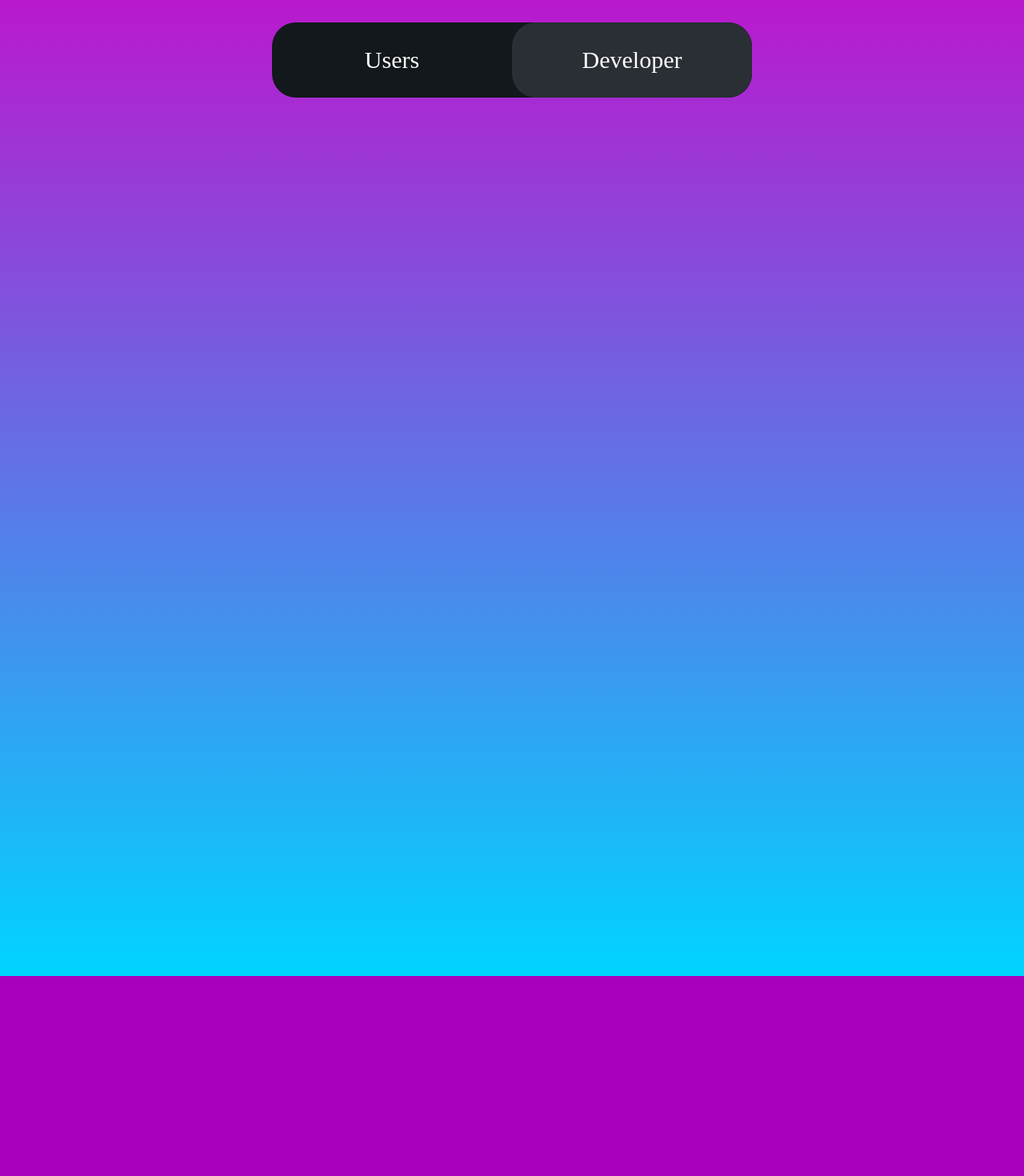
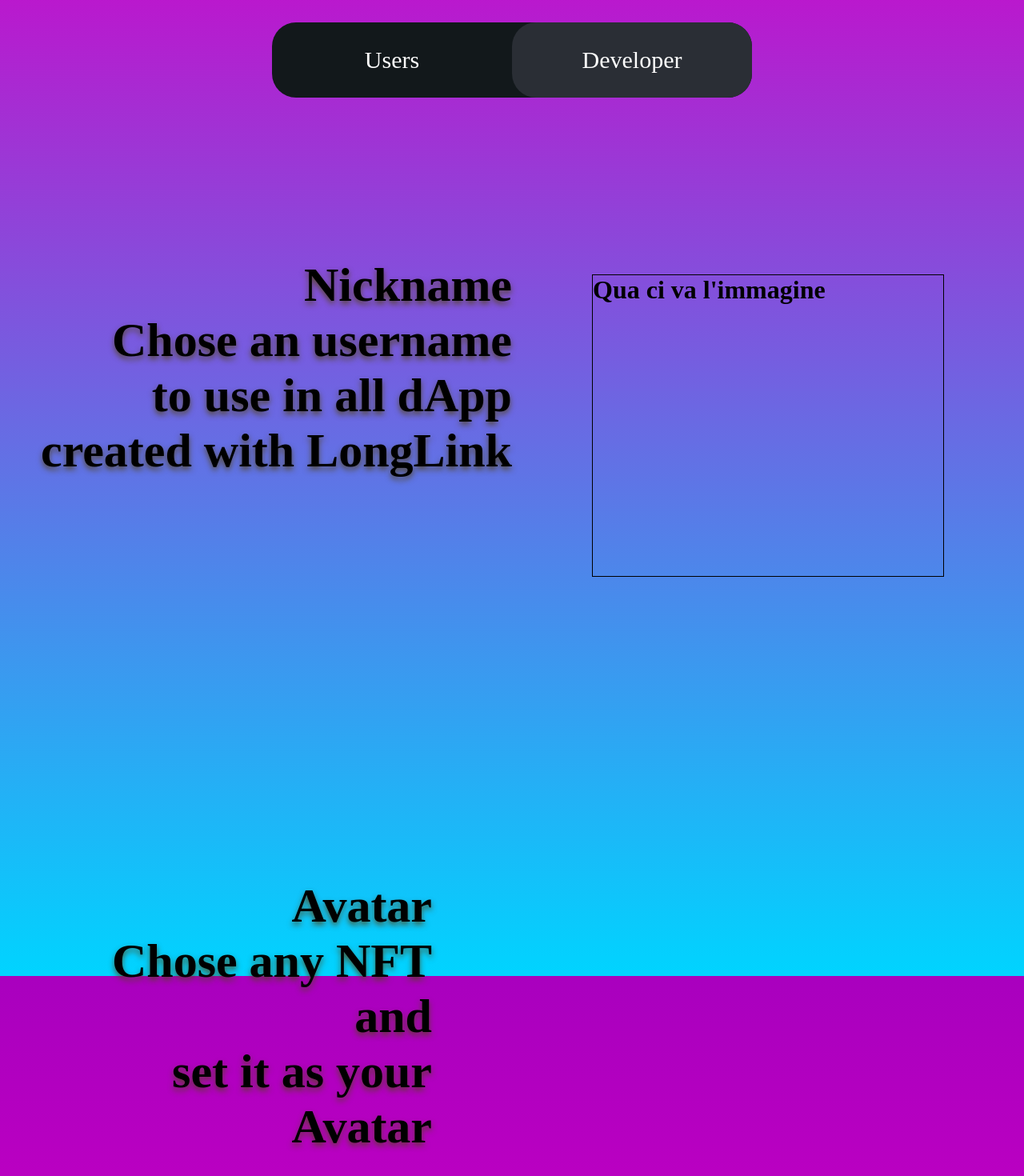
Before and after one commit to XLongLink/Website, a Next.js app: page / in a window 1280 px wide. Shown: the part 780-2250 px from the top of the page at 80% size. Before the commit the page ends 2000 px from the top, so only its background shows below. Built offline with nearby package versions, Linux system fonts and the light colour scheme.

Commit message:
Add User-Developer text
First part of user and developer text added

```diff
--- a/pages/index.tsx
+++ b/pages/index.tsx
@@ -37,13 +37,14 @@ const style: Style = {
     title_image_box: {
         border: "1px solid black",
         height: "100%"
-    }
+    },
 }
 
 // class for switch
 import Box from '@mui/material/Box';
 
 function UserDevSwitch() {
+
     const [active, setActive] = useState(false);
 
     const style_dvs: Style = {
@@ -62,7 +63,7 @@ function UserDevSwitch() {
             display: "inline-grid",
             gridTemplateColumns: "50% 50%",
         },
-        active: {
+        activeSwitch: {
             background: "#2a2e35",
             position: "absolute",
             top: 0,
@@ -92,7 +93,7 @@ function UserDevSwitch() {
                 }}
             >
                 <div style={style_dvs.toggle} onClick={() => toggle()}>
-                    <div style={style_dvs.active} />
+                    <div style={style_dvs.activeSwitch} />
                     <div style={style_dvs.button}>
                         <p style={style_dvs.text}> Users </p>
                         <p style={style_dvs.text}> Developer </p>
@@ -117,6 +118,24 @@ const Home: NextPage = () => {
                 </div>
             </div>
             <UserDevSwitch />
+            <div style={style.div_title}>
+                <div style={style.div_grid_title_left}>
+                    <p style={style.title_font}> Nickname </p>
+                    <p style={style.title_font}> Chose an username </p>
+                    <p style={style.title_font}> to use in all dApp </p>
+                    <p style={style.title_font}> created with LongLink </p>
+
+                </div>
+                <div style={style.div_grid_title_right}>
+                    <h1 style={style.title_image_box}> Qua ci va l'immagine </h1>
+                </div>
+                <div style={style.div_grid_title_right}>
+                    <p style={style.title_font}> Avatar </p>
+                    <p style={style.title_font}> Chose any NFT and </p>
+                    <p style={style.title_font}> set it as your Avatar </p>
+
+                </div>
+            </div>
         </>
     )
 }
```
Also changed, not shown: 1 other file (tests, documents, lock files or other folders).
